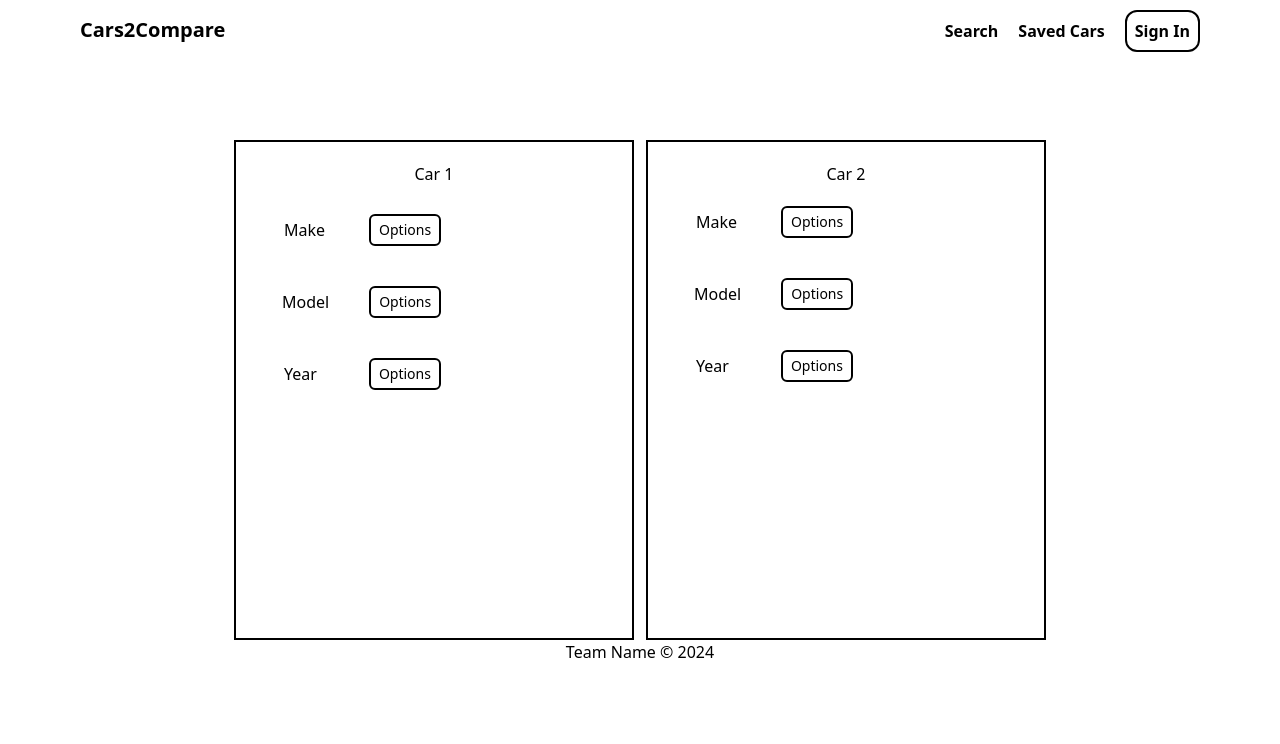
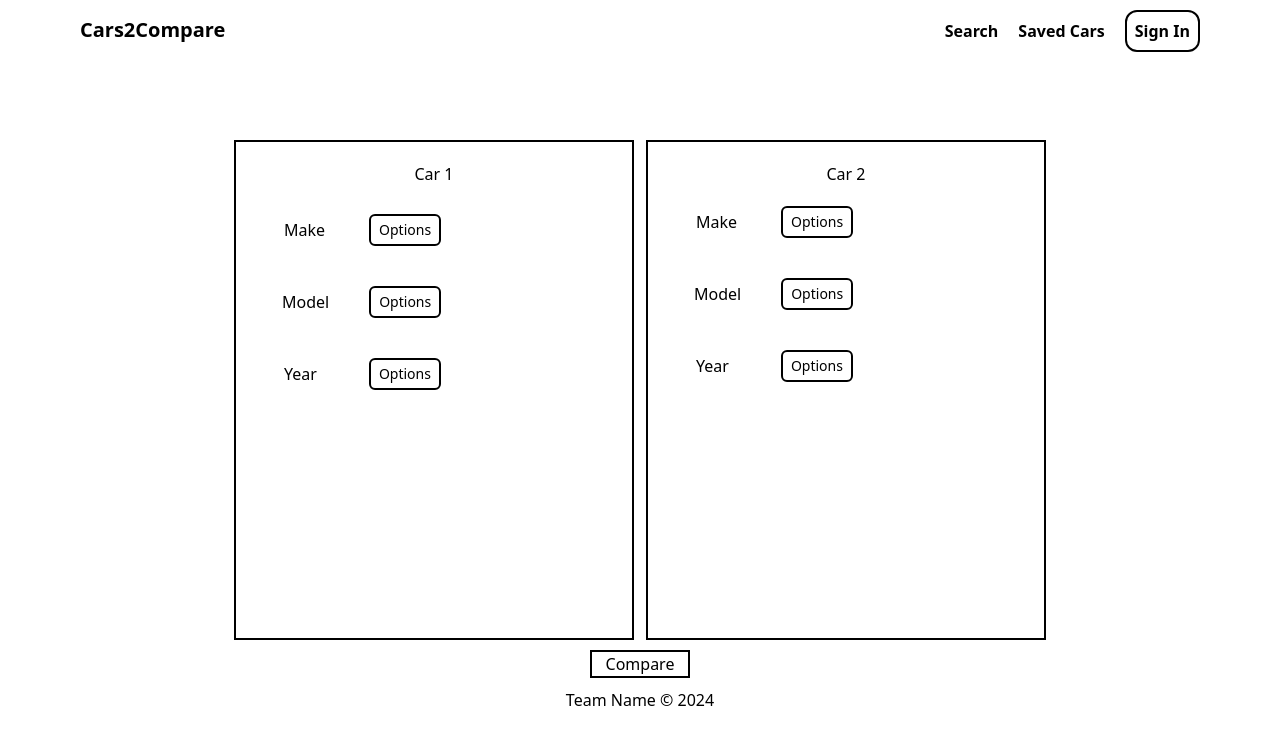
Before and after one commit to juiceman1014/Cars2Compare, a React (Vite) app in the folder cars2compare/: page /Search in a window 1280 px wide. Shown: the top 744 px of the page. Built offline with nearby package versions, Linux system fonts and the light colour scheme; the HTML template or start-up script is replaced by a standard one.

Commit message:
adde d compare button that links to results page

```diff
--- a/cars2compare/src/pages/searchPage.jsx
+++ b/cars2compare/src/pages/searchPage.jsx
@@ -1,5 +1,7 @@
 import React, { useState } from "react";
 import Dropdown from "../components/dropDown";
+import { Link } from "react-router-dom";
+
 const SearchPage = ({ options, model, year }) => {
   const [isExpanded, setIsExpanded] = useState(false);
   return (
@@ -40,6 +42,9 @@ const SearchPage = ({ options, model, year }) => {
           </div>
         </div>
       </div>
+      <div className = "flex flex-row w-full justify-center my-[10px]">
+        <Link className = "text-center w-[100px] border-[2px] border-black"to="/Result">Compare</Link>
+      </div>
     </>
   );
 };
```
